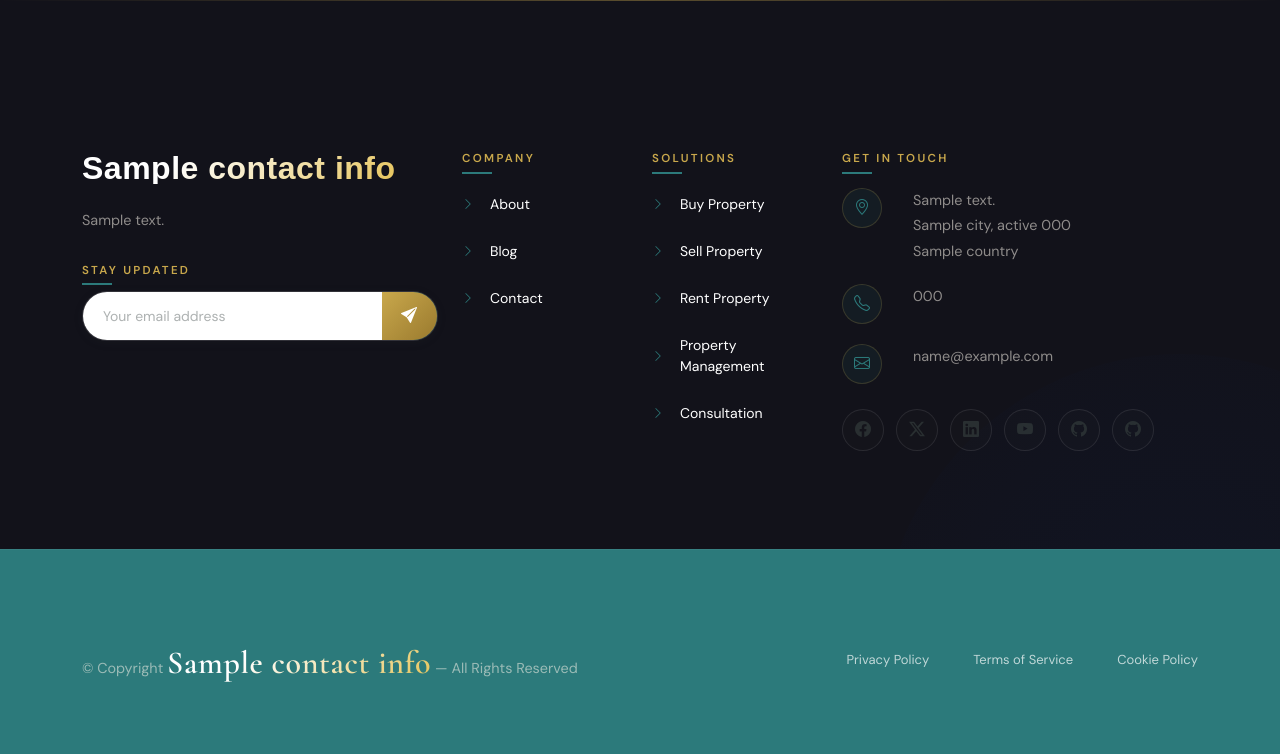
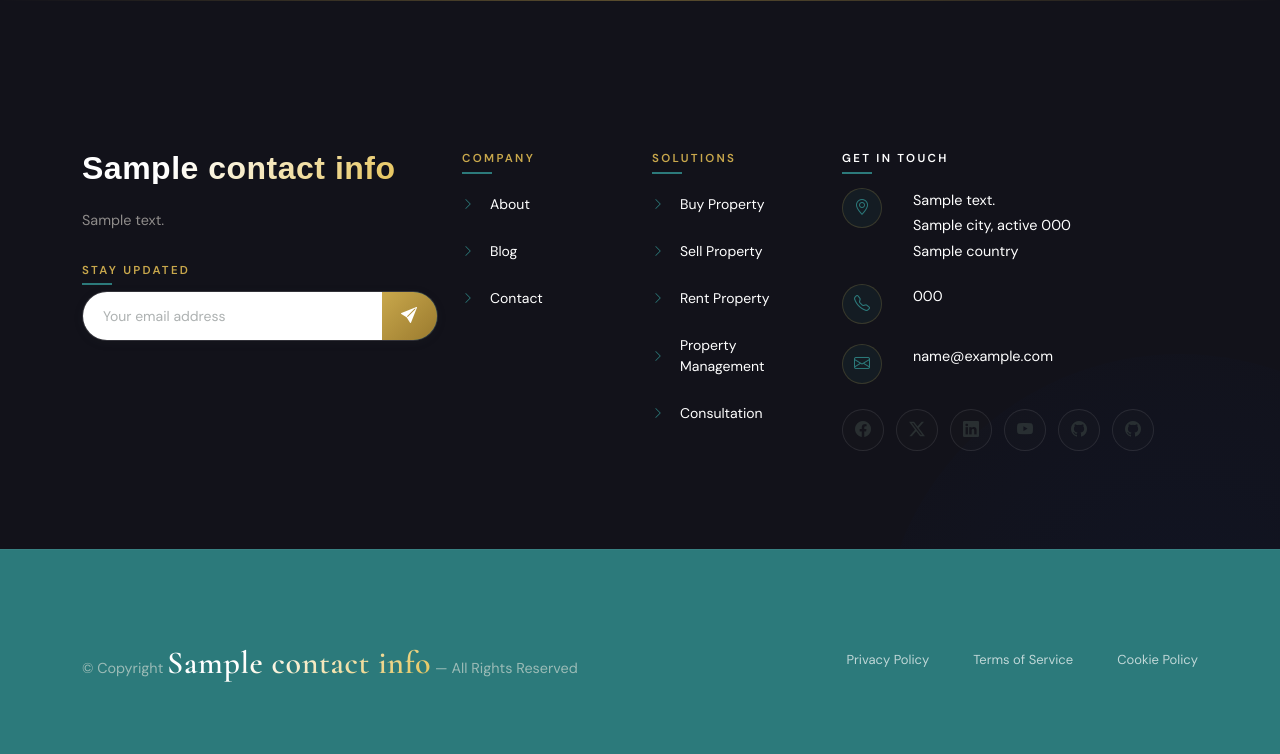
Before and after one commit to nestovaro/nestova, a Django app: template templates/agents/signup.html in a window 1280 px wide. Shown: the part 1397-2151 px from the top of the page. Run offline with Django 5.2, Linux system fonts and the light colour scheme; the template is opened without the code that fills it: most values are stand-ins (such as "Sample title", 1, 10 or a date in 2020); some libraries are stand-ins or nearby versions.

Commit message:
footer fixing

```diff
--- a/templates/base.html
+++ b/templates/base.html
@@ -780,7 +780,7 @@
       font-size: 0.72rem;
       letter-spacing: 0.2em;
       text-transform: uppercase;
-      color: var(--gold);
+      color: white;
       font-weight: 600;
       margin-bottom: 22px;
     }
@@ -815,7 +815,7 @@
 
     .contact-info p {
       margin: 0;
-      color: var(--text-muted);
+      color: white;
       font-size: 0.88rem;
       line-height: 1.6;
     }
@@ -1424,9 +1424,9 @@
               <div class="contact-icon"><i class="bi bi-geo-alt"></i></div>
               <div class="contact-info">
                 {% if contact_info %}
-                <p>{{ contact_info.address_line1 }}<br>{{ contact_info.city }}, {{ contact_info.state }} {{ contact_info.postal_code }}<br>{{ contact_info.country }}</p>
+                <p style="color: white !important;">{{ contact_info.address_line1 }}<br>{{ contact_info.city }}, {{ contact_info.state }} {{ contact_info.postal_code }}<br>{{ contact_info.country }}</p>
                 {% else %}
-                <p>2 Nestova Close, Lekki Phase 1<br>Lagos, Nigeria</p>
+                <p style="color: white !important;">2 Nestova Close, Lekki Phase 1<br>Lagos, Nigeria</p>
                 {% endif %}
               </div>
             </div>
@@ -1434,14 +1434,14 @@
             <div class="contact-item">
               <div class="contact-icon"><i class="bi bi-telephone"></i></div>
               <div class="contact-info">
-                <p>{% if contact_info %}{{ contact_info.phone }}{% else %}+234 (0) 800 000 0000{% endif %}</p>
+                <p><a href="tel:{% if contact_info %}{{ contact_info.phone }}{% else %}+2348000000000{% endif %}" style="color: white !important;">{% if contact_info %}{{ contact_info.phone }}{% else %}+234 (0) 800 000 0000{% endif %}</a></p>
               </div>
             </div>
 
             <div class="contact-item">
               <div class="contact-icon"><i class="bi bi-envelope"></i></div>
               <div class="contact-info">
-                <p>{% if contact_info %}{{ contact_info.email }}{% else %}hello@nestova.ng{% endif %}</p>
+                <p><a href="mailto:{% if contact_info %}{{ contact_info.email }}{% else %}hello@nestova.ng{% endif %}" style="color: white !important;">{% if contact_info %}{{ contact_info.email }}{% else %}hello@nestova.ng{% endif %}</a></p>
               </div>
             </div>
 
--- a/templates/estate/index.html
+++ b/templates/estate/index.html
@@ -3315,10 +3315,10 @@
   </section>
 
   <!-- ======================== TESTIMONIALS ======================== -->
-  <section class="testimonials-section">
+  <section class="testimonials-section mb-4">
     <div style="text-align: center;" data-reveal>
       <div class="section-badge"><i class="bi bi-chat-quote-fill"></i> Testimonials</div>
-      <h2 class="section-title-xl">What Our <em>Clients</em> Say</h2>
+      <h2 class="section-title-xl" style="color: black;">What Our <em>Clients</em> Say</h2>
       <p class="section-subtitle" style="margin: 14px auto 0;">Real stories from real people who found their dream homes
         with Nestova.</p>
     </div>
```
